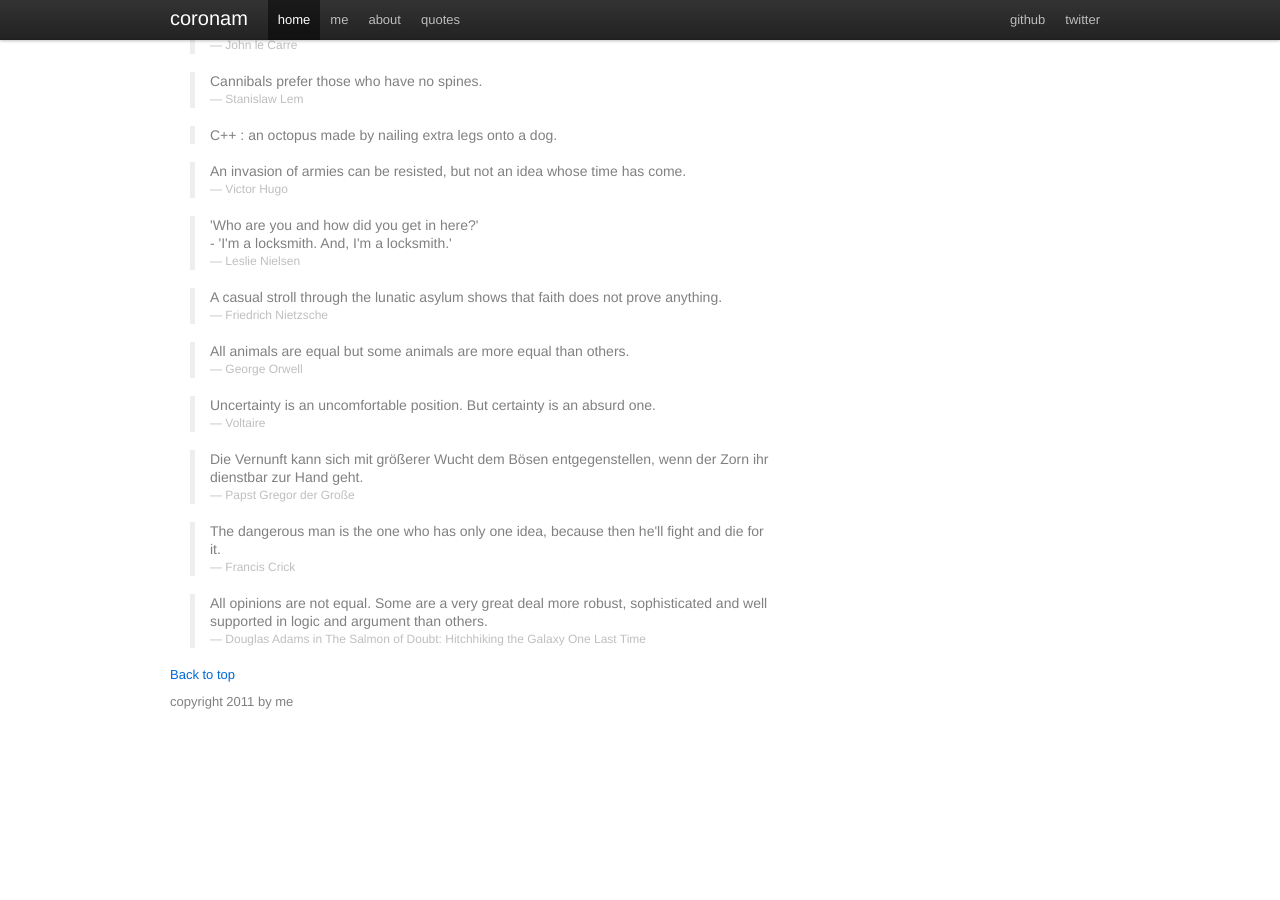
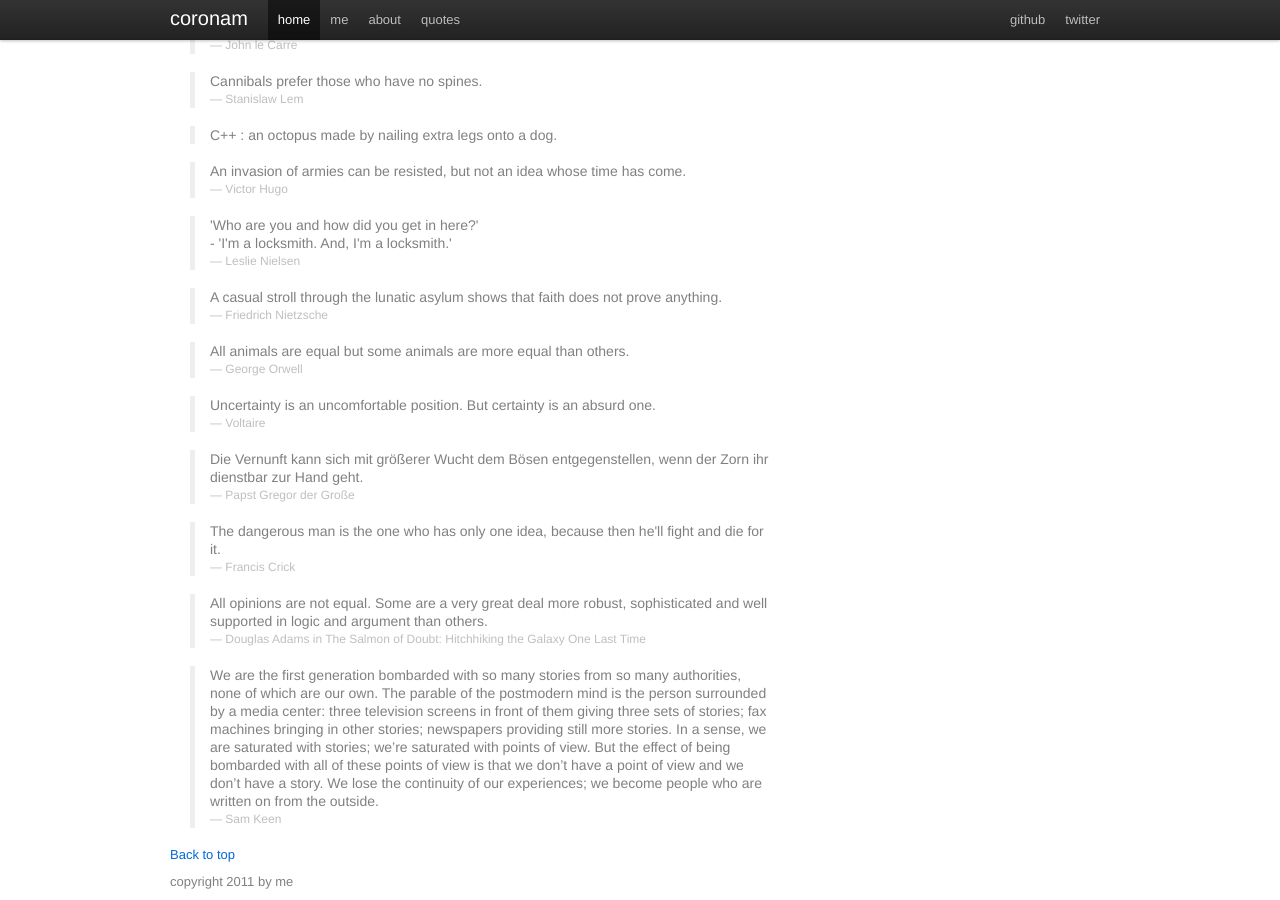
Before and after one commit to tinnet/tinnet.github.com, a Jekyll site: the page built from quotes.html, in a window 1280 px wide and 900 px high, scrolled down 4526 px. Built offline with Jekyll 4.4.1, drawn with Linux system fonts in a browser that asks for light colours; before the commit the page ends 5246 px from its top, so only the background shows below that.

Commit message:
added sam keen quote, no source sadly

```diff
--- a/quotes.html
+++ b/quotes.html
@@ -181,6 +181,8 @@ quotes:
     - what: "All opinions are not equal. Some are a very great deal more robust, sophisticated and well supported in logic and argument than others."
       who: "Douglas Adams"
       where: "The Salmon of Doubt: Hitchhiking the Galaxy One Last Time"
+    - what: "We are the first generation bombarded with so many stories from so many authorities, none of which are our own. The parable of the postmodern mind is the person surrounded by a media center: three television screens in front of them giving three sets of stories; fax machines bringing in other stories; newspapers providing still more stories. In a sense, we are saturated with stories; we’re saturated with points of view. But the effect of being bombarded with all of these points of view is that we don’t have a point of view and we don’t have a story. We lose the continuity of our experiences; we become people who are written on from the outside."
+      who: "Sam Keen"
 ---
 
 <div class="content">
```
